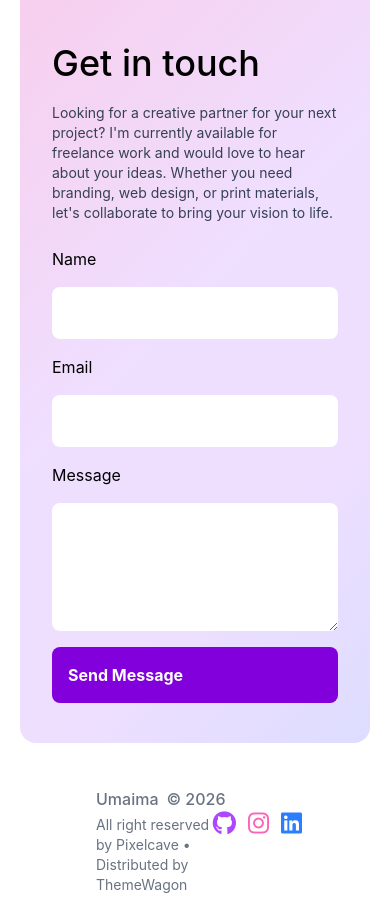
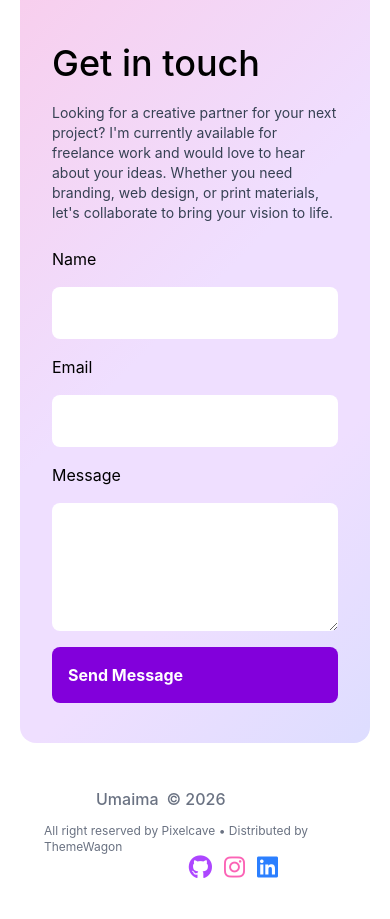
Before and after one commit to Umaimazainab02/Umaima-new-portfolio, a website: page index.html in a window 390 px wide. Shown: the part 3016-3935 px from the top of the page. Drawn offline with Linux system fonts and the light colour scheme.

```diff
--- a/index.html
+++ b/index.html
@@ -194,9 +194,9 @@
             <p class="mr-2 ml-18 font-medium text-gray-500">Umaima</p>
             <p class="font-medium text-gray-500">&copy; 2026</p>
         </div>
-        <div class="flex flex-row">
-            <p class="text-gray-500 text-sm ml-18 mt-1">All right reserved by Pixelcave • Distributed by ThemeWagon</p>
-          <div class="ml-auto flex gap-3 mr-16">
+        <div class="flex flex-col md:flex-row lg:flex-row mt-2">
+            <p class="text-gray-500 text-xs md:text-sm ml-5 md:ml-18 mt-1 ">All right reserved by Pixelcave • Distributed by ThemeWagon</p>
+          <div class="ml-auto flex gap-3 mr-22 md:mr-16 lg:mr-16">
             <a href="https://github.com/Umaimazainab02" target="_blank" class="text-end">
                 <i class="fa-brands fa-github text-2xl text-purple-500 hover:text-purple-600 transition"></i>
             </a>
```
Also changed, not shown: src/output.css.
